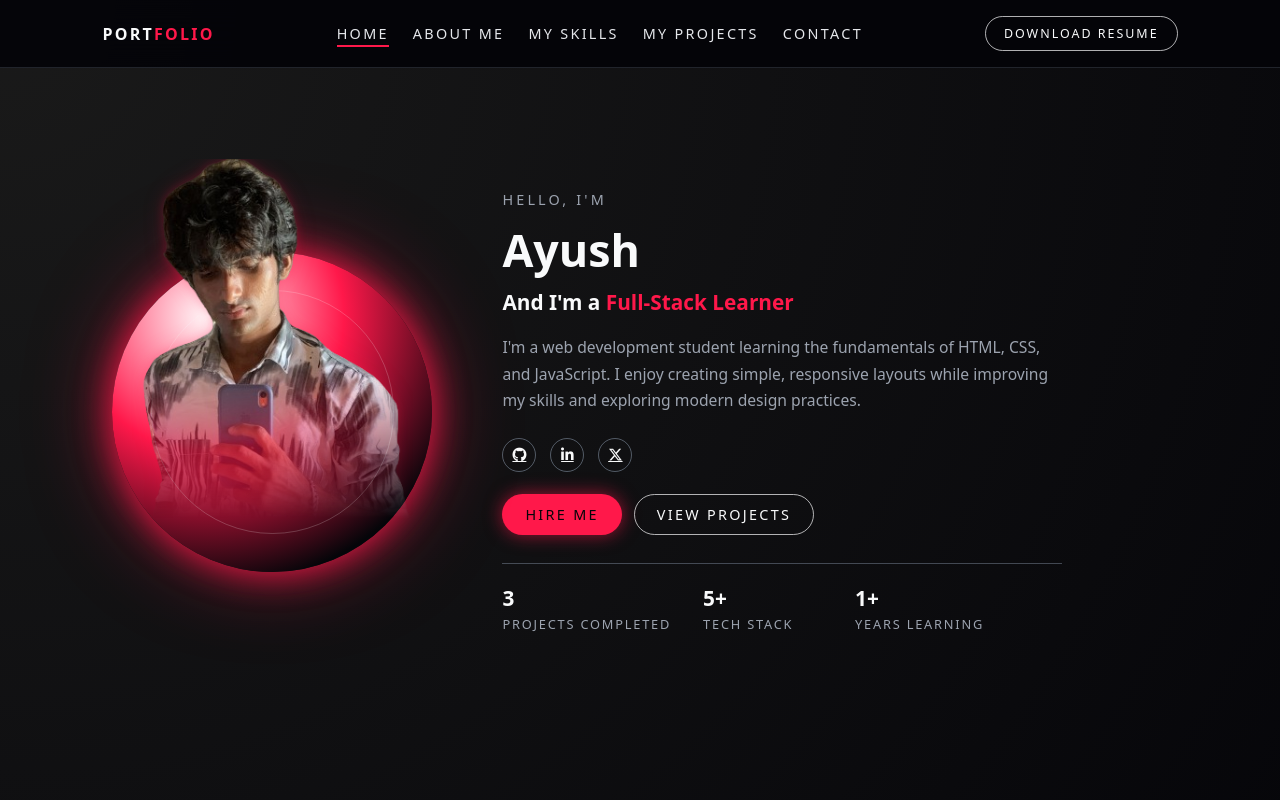
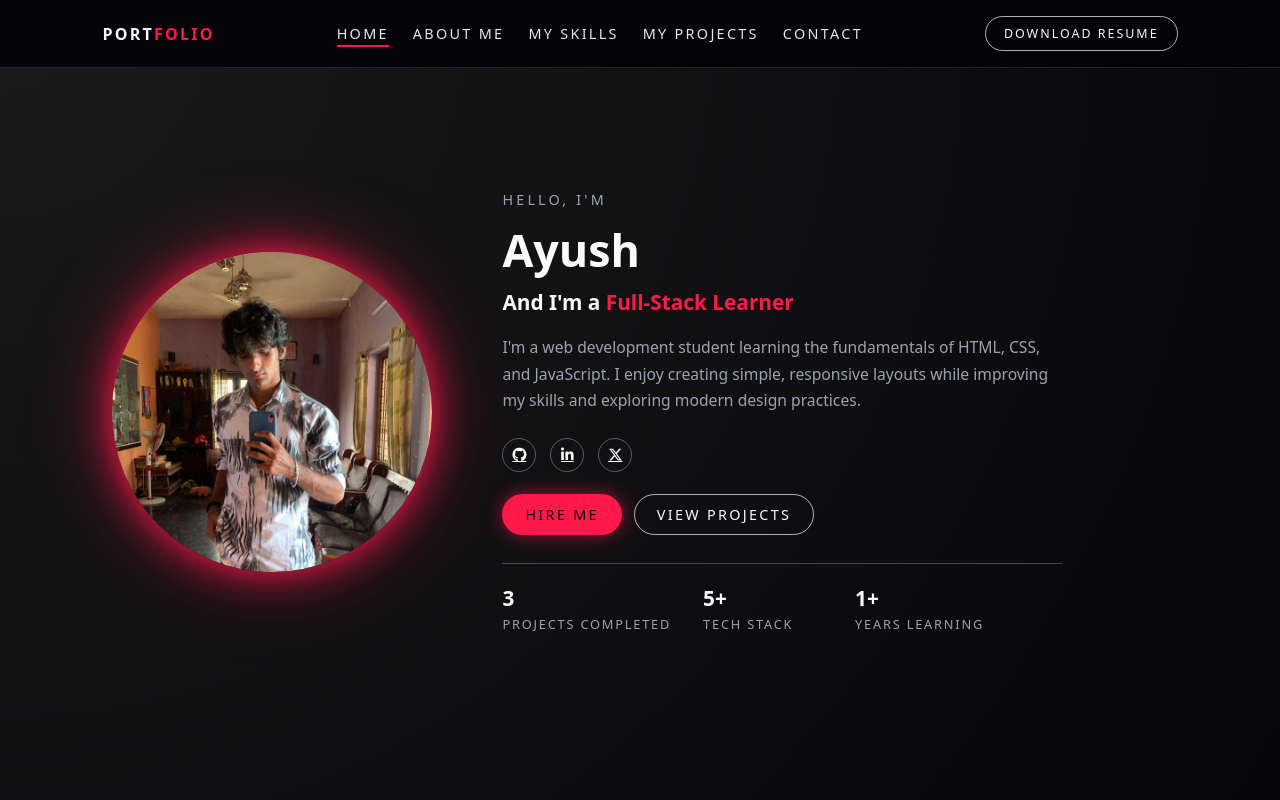
Before and after one commit to ayush2810-svg/Portfolio, a plain HTML site: page index.html in a window 1280 px wide. Shown: the top 800 px of the page. Drawn offline with Linux system fonts and the light colour scheme.

Commit message:
new  commit

```diff
--- a/index.html
+++ b/index.html
@@ -38,7 +38,7 @@
       <!-- LEFT: IMAGE + RED GLOW -->
       <div class="hero-left">
         <div class="glow-circle">
-          <img src="AYUSH-removebg-preview.png" alt="Ayush profile" />
+          <img src="ayush (2).jpg" alt="Ayush profile" />
         </div>
       </div>
 
--- a/style.css
+++ b/style.css
@@ -162,7 +162,21 @@ body {
   display: flex;
   align-items: center;
   justify-content: center;
-  overflow: visible; /* allow top of the image to escape */
+  overflow: hidden; /* 🔴 keep everything INSIDE the circle */
+}
+
+.glow-circle::before {
+  content: "";
+  position: absolute;
+  inset: 0;
+  border-radius: 50%;
+  background: radial-gradient(
+    circle,
+    rgba(255, 24, 74, 0.22) 0%,    /* inner soft glow */
+    rgba(255, 24, 74, 0.10) 40%,
+    rgba(255, 24, 74, 0.00) 80%
+  );
+  z-index: 1;
 }
 
 .glow-circle::after {
@@ -176,52 +190,18 @@ body {
 /* IMAGE INSIDE CIRCLE */
 .glow-circle img {
   position: absolute;
-  top: -29%;                 /* % of circle height → scales with it */
+  top: -5%;
   left: 50%;
   transform: translateX(-50%);
-  width: 88%;                /* % of circle width → scales with it */
+  width: 105%;
   height: auto;
-  z-index: 5;
+  z-index: 2;  /* make image above the inner glow layer */
 
-  /* soft glow on your body */
   filter:
-    drop-shadow(0 0 5px rgba(255, 24, 74, 0.20))
-    drop-shadow(0 0 10px rgba(255, 24, 74, 0.15));
+    drop-shadow(0 0 5px rgba(255, 24, 74, 0.25))
+    drop-shadow(0 0 12px rgba(255, 24, 74, 0.18));
+}
 
-  /* top fully visible, bottom fades into circle */
-  -webkit-mask-image: linear-gradient(
-    to bottom,
-    rgba(0, 0, 0, 1) 55%,
-    rgba(0, 0, 0, 0) 98%
-  );
-  mask-image: linear-gradient(
-    to bottom,
-    rgba(0, 0, 0, 1) 55%,
-    rgba(0, 0, 0, 0) 98%
-  );
-  mask-size: 100% 100%;
-  mask-repeat: no-repeat;
-
-
-  /* soft glow on your body */
-  filter:
-    drop-shadow(0 0 5px rgba(255, 24, 74, 0.20))
-    drop-shadow(0 0 10px rgba(255, 24, 74, 0.15));
-
-  /* top fully visible, bottom fades into circle */
-  -webkit-mask-image: linear-gradient(
-    to bottom,
-    rgba(0, 0, 0, 1) 55%,
-    rgba(0, 0, 0, 0) 98%
-  );
-  mask-image: linear-gradient(
-    to bottom,
-    rgba(0, 0, 0, 1) 55%,
-    rgba(0, 0, 0, 0) 98%
-  );
-  mask-size: 100% 100%;
-  mask-repeat: no-repeat;
-}
 
 /* RIGHT SIDE: TEXT */
 .hero-right {
```
Also changed, not shown: AYUSH.jpg (deleted), ayush (2).jpg (added).
